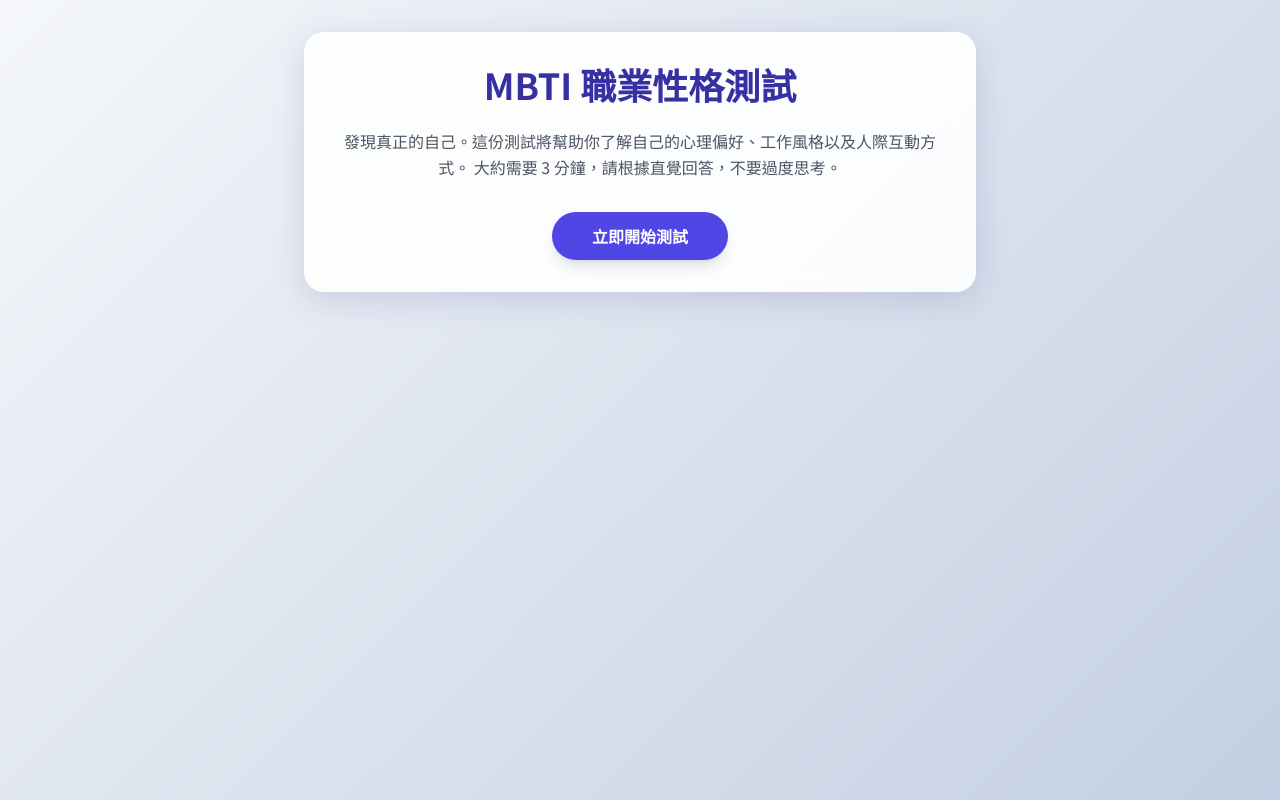
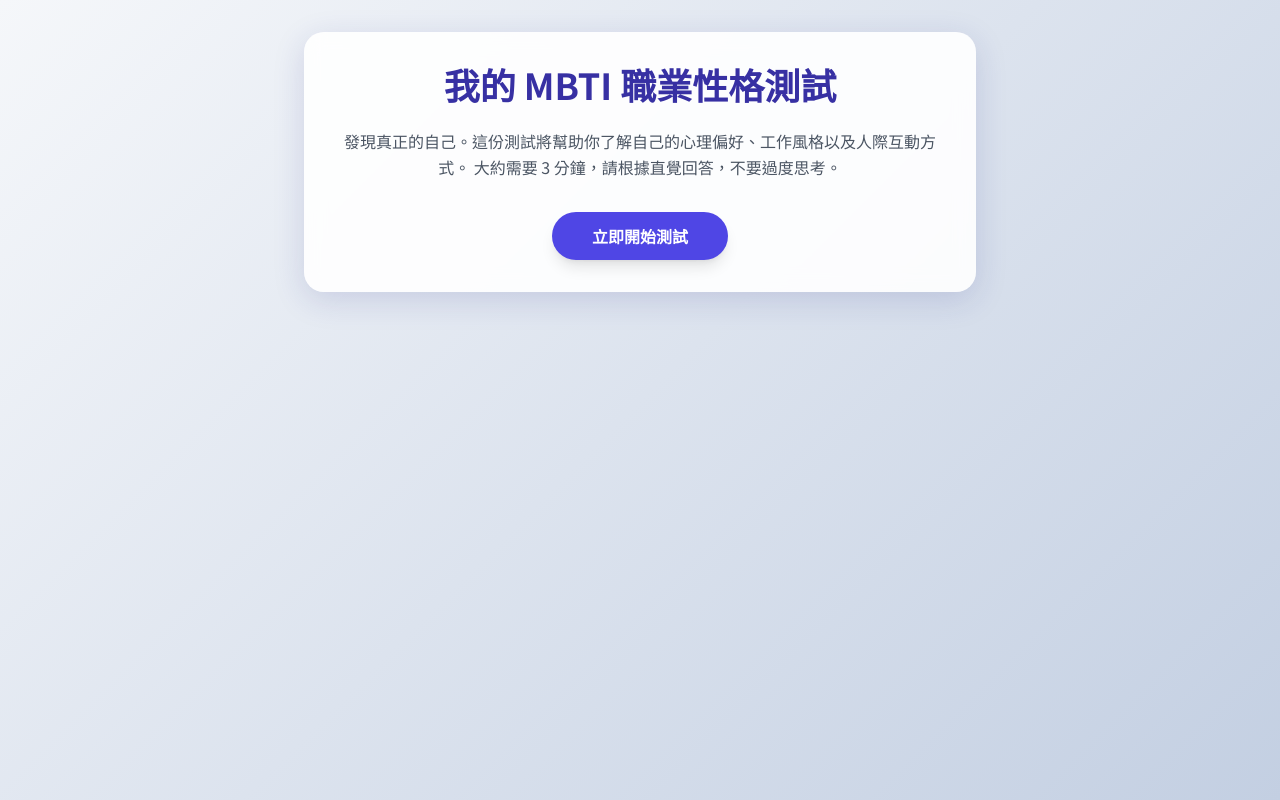
Before and after one commit to bboycaptain001-ui/mbti-test, a plain HTML site: page index.html in a window 1280 px wide. Drawn offline with nearby package versions, Linux system fonts and the light colour scheme.

Commit message:
Update index.html

```diff
--- a/index.html
+++ b/index.html
@@ -31,7 +31,7 @@
     <div id="app" class="max-w-2xl mx-auto">
         <!-- 開始頁面 -->
         <div id="start-screen" class="glass-card p-8 text-center fade-in">
-            <h1 class="text-4xl font-bold text-indigo-800 mb-6">MBTI 職業性格測試</h1>
+            <h1 class="text-4xl font-bold text-indigo-800 mb-6">我的 MBTI 職業性格測試</h1>
             <p class="text-gray-600 mb-8 leading-relaxed">
                 發現真正的自己。這份測試將幫助你了解自己的心理偏好、工作風格以及人際互動方式。
                 大約需要 3 分鐘，請根據直覺回答，不要過度思考。
```
